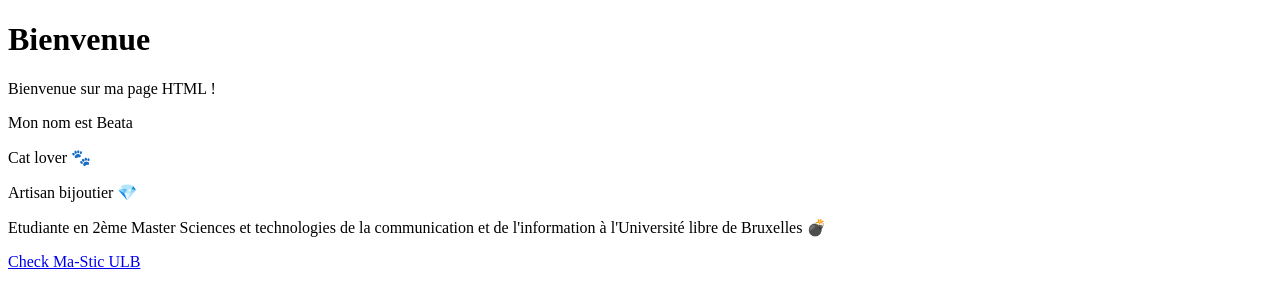
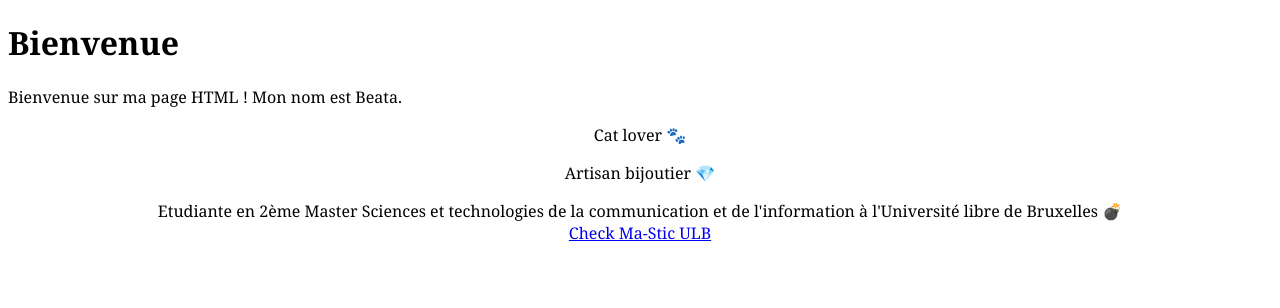
Before and after one commit to Rtbea/rtbea.github.io, a plain HTML site: page index.html in a window 1280 px wide. Drawn offline with Linux system fonts and the light colour scheme.

Commit message:
Update index.html

```diff
--- a/index.html
+++ b/index.html
@@ -3,12 +3,15 @@
   <head>
     <title>Page d'accueil</title>
   <body>
+<style>
+body {
+  font-family: Georgia, sans-serif;
+}
+</style>
     <h1>Bienvenue</h1>
-    <p>Bienvenue sur ma page HTML !</p>
-    <p> Mon nom est Beata</p>
-    <p> Cat lover &#128062</p>
-    <p> Artisan bijoutier &#128142</p>
-    <p>Etudiante en 2ème Master Sciences et technologies de la communication et de l'information à l'Université libre de Bruxelles &#128163</p>
-    <a href="https://mastic.ulb.ac.be/">Check Ma-Stic ULB</a>
+    <p>Bienvenue sur ma page HTML ! Mon nom est Beata. </p>
+    <p><Div Align=Center> Cat lover &#128062 <BR></Div></p>
+    <p><Div Align=Center> Artisan bijoutier &#128142 <BR></Div></p>
+    <p><Div Align=Center> Etudiante en 2ème Master Sciences et technologies de la communication et de l'information à l'Université libre de Bruxelles &#128163 <BR><a href="https://mastic.ulb.ac.be/">Check Ma-Stic ULB</a> </p>
     </body>
 </html>
```
